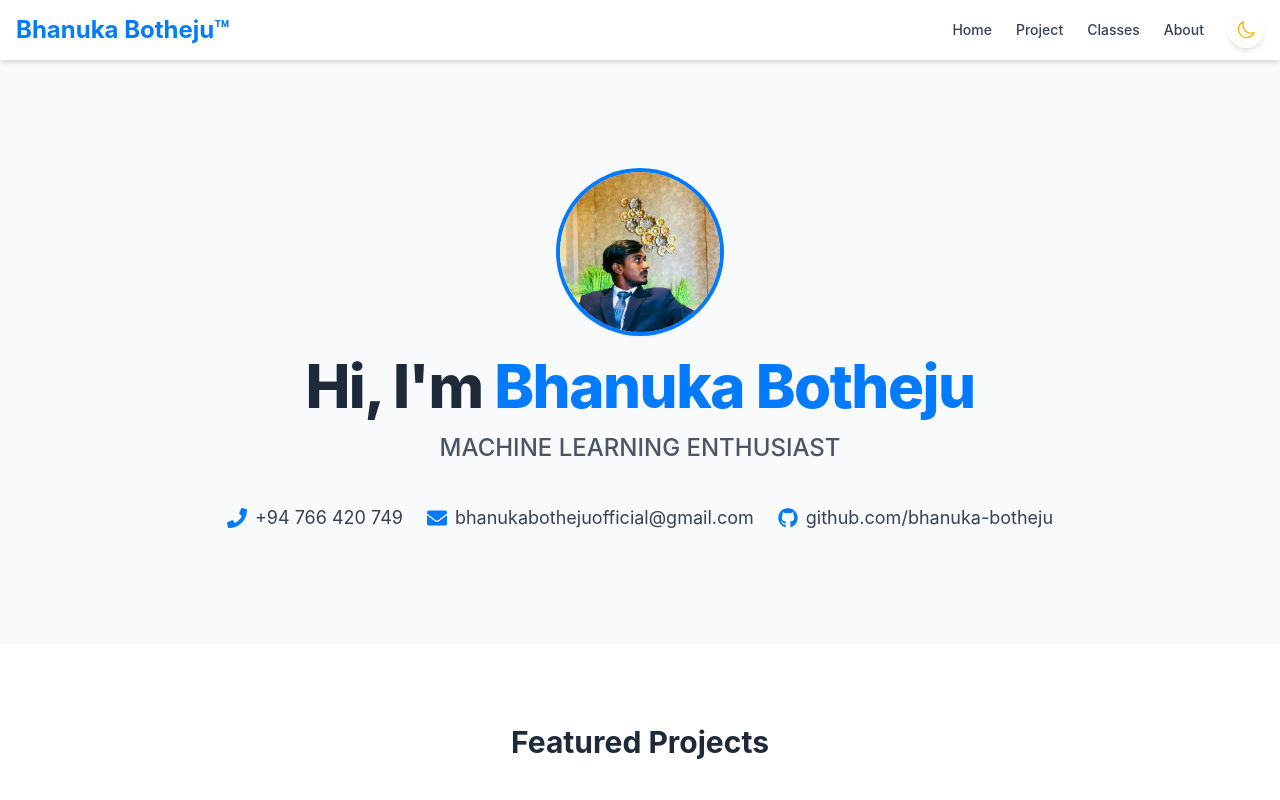
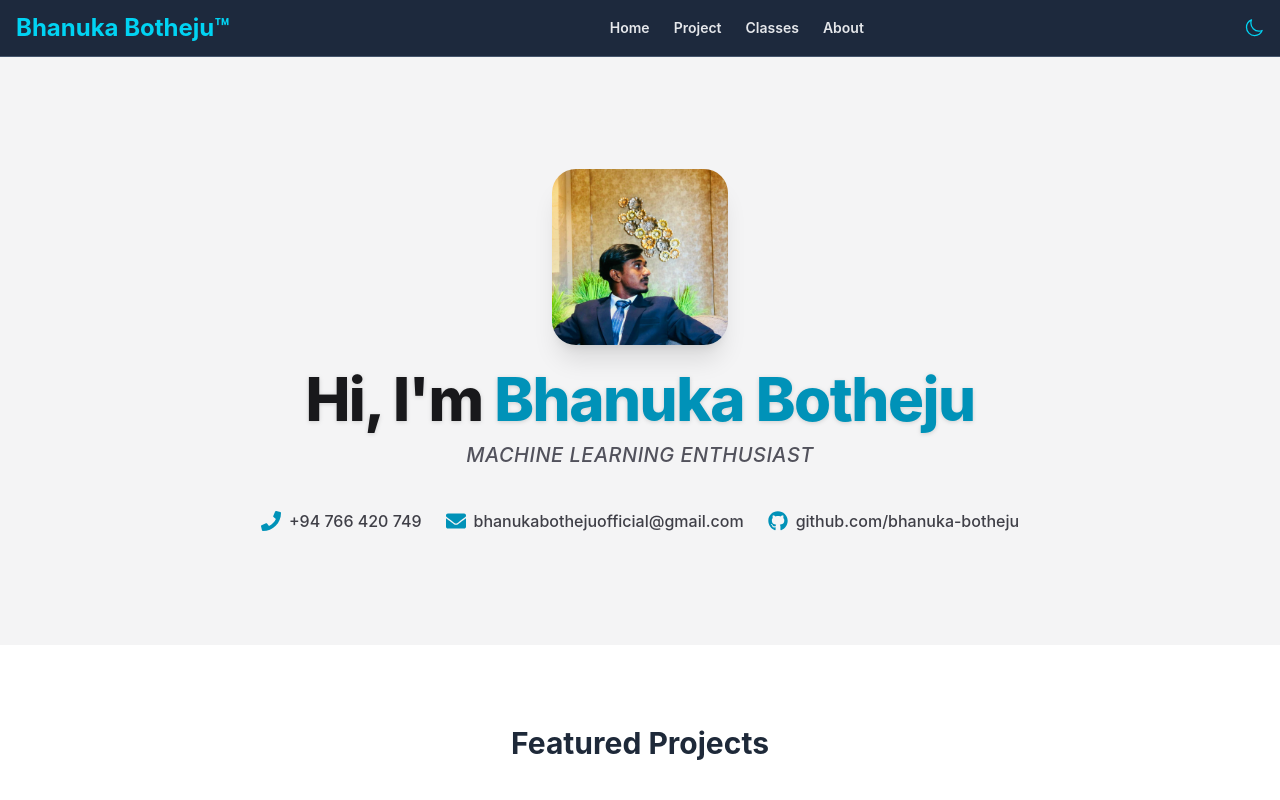
Before and after one commit to Bhanuka-botheju/portfolio_bhanuka, a Next.js app: page / in a window 1280 px wide. Shown: the top 800 px of the page. Built offline with nearby package versions, Linux system fonts and the light colour scheme.

Commit message:
make some modification in navbar and personalbio pages

```diff
--- a/src/app/component/Personbio.tsx
+++ b/src/app/component/Personbio.tsx
@@ -6,49 +6,57 @@ import { FaEnvelope, FaGithub, FaPhone } from 'react-icons/fa';
 
 export default function Personbio() {
   return (
-    <section id='personbio' className="py-28 bg-gray-50 dark:bg-gray-900">
+    <section
+      id="personbio"
+      className="py-28 bg-zinc-100 text-zinc-800 transition-colors duration-300"
+    >
       <div className="container max-w-5xl mx-auto px-4">
-        <div className="flex flex-col items-center text-center">
-          <Image
-            src="/bhanuka.jpeg"
-            alt="profile"
-            width={160}
-            height={160}
-            className="rounded-full object-cover ring-4 ring-primary shadow-md mb-6 w-40 h-40"
-          />
+        <div className="flex flex-col items-center text-center font-sans">
+          {/* Profile Image */}
+          <div className="mb-6 relative w-44 h-44 shadow-xl rounded-[1.5rem] overflow-hidden">
+            <Image
+              src="/bhanuka.jpeg"
+              alt="profile"
+              fill
+              className="object-cover"
+            />
+          </div>
 
-          <h1 className="text-4xl md:text-6xl font-extrabold tracking-tight text-gray-800 dark:text-white mb-4">
-            Hi, I'm <span className="text-primary">Bhanuka Botheju</span>
+
+          {/* Name */}
+          <h1 className="text-5xl md:text-6xl font-extrabold tracking-tight text-zinc-900 drop-shadow-sm mb-3">
+            Hi, I'm <span className="text-cyan-600">Bhanuka Botheju</span>
           </h1>
 
-          <p className="text-xl md:text-2xl text-gray-600 dark:text-gray-300 mb-10 font-medium">
+          {/* Title */}
+          <p className="text-lg md:text-xl font-medium text-zinc-600 mb-10 italic tracking-wide">
             MACHINE LEARNING ENTHUSIAST
           </p>
 
           {/* Contact Info */}
-          <div className="flex flex-wrap justify-center items-center gap-6 text-gray-700 dark:text-gray-300 text-sm md:text-lg">
+          <div className="flex flex-wrap justify-center items-center gap-6 text-zinc-700 text-sm md:text-base font-medium">
             {/* Phone */}
-            <div className="flex items-center gap-2 group">
-              <FaPhone className="h-5 w-5 text-primary group-hover:scale-125 transition-transform duration-200" />
-              <span className="group-hover:text-primary transition-colors duration-200">+94 766 420 749</span>
+            <div className="flex items-center gap-2 group transition-all duration-200">
+              <FaPhone className="h-5 w-5 text-cyan-600 group-hover:scale-125 transition-transform" />
+              <span className="group-hover:text-cyan-600 transition-colors">+94 766 420 749</span>
             </div>
 
             {/* Email */}
-            <div className="flex items-center gap-2 group">
-              <FaEnvelope className="h-5 w-5 text-primary group-hover:scale-125 transition-transform duration-200" />
-              <span className="group-hover:text-primary transition-colors duration-200">
+            <div className="flex items-center gap-2 group transition-all duration-200">
+              <FaEnvelope className="h-5 w-5 text-cyan-600 group-hover:scale-125 transition-transform" />
+              <span className="group-hover:text-cyan-600 transition-colors">
                 bhanukabothejuofficial@gmail.com
               </span>
             </div>
 
             {/* GitHub */}
-            <div className="flex items-center gap-2 group">
-              <FaGithub className="h-5 w-5 text-primary group-hover:scale-125 transition-transform duration-200" />
+            <div className="flex items-center gap-2 group transition-all duration-200">
+              <FaGithub className="h-5 w-5 text-cyan-600 group-hover:scale-125 transition-transform" />
               <a
                 href="https://github.com/bhanuka-botheju"
                 target="_blank"
                 rel="noopener noreferrer"
-                className="hover:underline group-hover:text-primary transition-colors duration-200"
+                className="hover:underline group-hover:text-cyan-600 transition-colors"
               >
                 github.com/bhanuka-botheju
               </a>
--- a/src/app/component/navbar.tsx
+++ b/src/app/component/navbar.tsx
@@ -1,66 +1,88 @@
 "use client";
 
-import React, { useState } from "react";
-import { MoonIcon, SunIcon } from "@heroicons/react/24/outline";
+import React, { useEffect, useState } from "react";
 import Link from "next/link";
-import { useTheme } from "../context/ThemeContext";
+import { usePathname, useRouter } from "next/navigation";
+import { MoonIcon } from "@heroicons/react/24/outline";
 
 export default function Navbar() {
   const [isMobileOpen, setIsMobileOpen] = useState(false);
-  const {theme,toggletheme} = useTheme();
-  const toggleMobileMenu = () => {
-    setIsMobileOpen(!isMobileOpen);
+  const [scrolled, setScrolled] = useState(false);
+  const pathname = usePathname();
+  const router = useRouter();
+
+  // Detect scroll
+  useEffect(() => {
+    const handleScroll = () => {
+      setScrolled(window.scrollY > 30);
+    };
+    window.addEventListener("scroll", handleScroll);
+    return () => window.removeEventListener("scroll", handleScroll);
+  }, []);
+
+  const handleAnchorClick = (anchor: string) => {
+    if (pathname === "/") {
+      document?.getElementById(anchor)?.scrollIntoView({ behavior: "smooth" });
+    } else {
+      router.push(`/#${anchor}`);
+    }
+    setIsMobileOpen(false);
   };
 
   const menuList = [
-    { href: "#personbio",scroll: false, label: "Home" },
-    { href: "#featureproject",scroll: false, label: "Project" },
-    { href: "#physicsclass", scroll: false, label: "Classes" },
-    { href: "/about", label: "About" },
+    { label: "Home", id: "personbio" },
+    { label: "Project", id: "featureproject" },
+    { label: "Classes", id: "physicsclass" },
   ];
 
+  // Dynamic styling based on scroll
+  const navbarClasses = `
+  sticky top-0 w-full z-50
+  ${scrolled ? "mt-4 rounded-2xl shadow-xl bg-slate-800/70 backdrop-blur-sm" : "bg-slate-800"}
+  border-b border-slate-600
+  transition-all duration-300 ease-in-out
+`;
+
   return (
-    <nav className="sticky top-0 w-full bg-white/80 backdrop-blur-md shadow-md z-50">
+    <nav className={navbarClasses}>
       <div className="max-w-7xl mx-auto px-4 py-3 flex justify-between items-center">
-        {/* Left Side - Logo */}
+        {/* Logo */}
         <Link href="/">
-          <span className="text-2xl font-bold text-primary whitespace-nowrap">
+          <span className="text-2xl font-bold text-cyan-400 hover:text-cyan-300 transition duration-200">
             Bhanuka Botheju&trade;
           </span>
         </Link>
 
-        {/* Right Side - Menu + Theme Button + Mobile Toggle */}
-        <div className="flex items-center gap-6">
         {/* Desktop Menu */}
-          <ul className="hidden md:flex items-center gap-6 text-sm font-medium text-gray-700">
+        <ul className="hidden md:flex items-center gap-6 text-sm font-semibold text-gray-200">
           {menuList.map((item) => (
-              <li key={item.href}>
-                <Link href={item.href}>
-                  <span className="hover:text-primary transition-colors cursor-pointer">
+            <li
+              key={item.id}
+              className="cursor-pointer hover:text-cyan-400 transition"
+              onClick={() => handleAnchorClick(item.id)}
+            >
               {item.label}
-                  </span>
+            </li>
+          ))}
+          <li>
+            <Link
+              href="/about"
+              className="hover:text-violet-400 transition"
+              onClick={() => setIsMobileOpen(false)}
+            >
+              About
             </Link>
           </li>
-            ))}
         </ul>
 
-          {/* Theme Toggle */}
+        {/* Icons & Mobile Toggle */}
+        <div className="flex items-center gap-4">
+          <span className="text-cyan-400">
+            <MoonIcon className="w-5 h-5" />
+          </span>
           <button
-            onClick={toggletheme}
-            className="p-2 rounded-full bg-white/80 dark:bg-zinc-900/80 shadow-md hover:shadow-lg backdrop-blur-md transition-all duration-300 text-yellow-500 dark:text-blue-400 hover:scale-105"
-            aria-label="Toggle Theme"
-          >
-            {theme === "dark" ? (
-              <SunIcon className="w-5 h-5" />
-            ) : (
-              <MoonIcon className="w-5 h-5" />
-            )}
-          </button>
-
-          {/* Mobile Toggle Button */}
-          <button
-            onClick={toggleMobileMenu}
-            className="md:hidden text-gray-700 hover:text-blue-600"
+            onClick={() => setIsMobileOpen(!isMobileOpen)}
+            className="md:hidden text-gray-300 hover:text-cyan-400"
             aria-label="Toggle Mobile Menu"
           >
             <svg
@@ -70,11 +92,7 @@ export default function Navbar() {
               strokeWidth="2"
               viewBox="0 0 24 24"
             >
-              <path
-                strokeLinecap="round"
-                strokeLinejoin="round"
-                d="M4 6h16M4 12h16M4 18h16"
-              />
+              <path strokeLinecap="round" strokeLinejoin="round" d="M4 6h16M4 12h16M4 18h16" />
             </svg>
           </button>
         </div>
@@ -82,19 +100,26 @@ export default function Navbar() {
 
       {/* Mobile Dropdown */}
       {isMobileOpen && (
-        <div className="md:hidden bg-white shadow-md px-4 pb-4">
-          <ul className="flex flex-col space-y-2 text-sm font-medium text-gray-700">
+        <div className="md:hidden bg-zinc-900 border-t border-zinc-700 px-4 pb-4 rounded-b-2xl">
+          <ul className="flex flex-col space-y-2 text-sm font-medium text-gray-200">
             {menuList.map((item) => (
-              <li key={item.href}>
-                <Link
-                  href={item.href}
-                  onClick={() => setIsMobileOpen(false)}
-                  className="block py-1 hover:text-blue-600 transition"
+              <li
+                key={item.id}
+                className="py-1 cursor-pointer hover:text-cyan-400 transition"
+                onClick={() => handleAnchorClick(item.id)}
               >
                 {item.label}
+              </li>
+            ))}
+            <li>
+              <Link
+                href="/about"
+                className="block py-1 hover:text-violet-400 transition"
+                onClick={() => setIsMobileOpen(false)}
+              >
+                About
               </Link>
             </li>
-            ))}
           </ul>
         </div>
       )}
```
Lines whose indentation alone changed are shown as unchanged.
